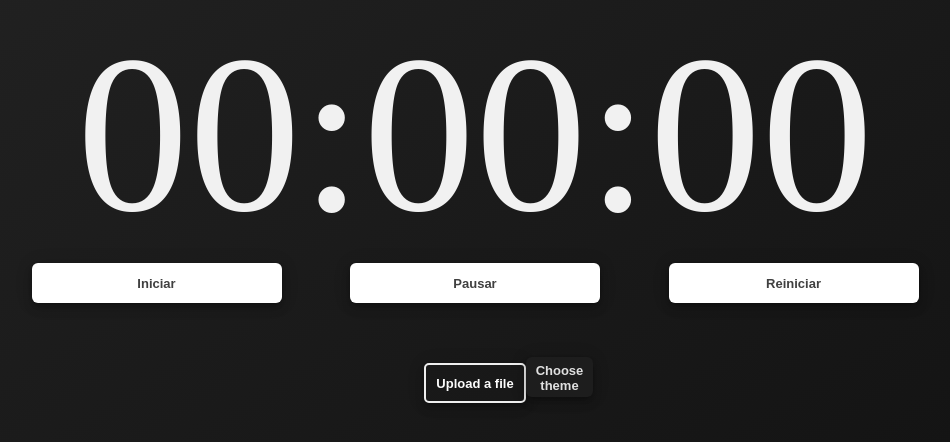
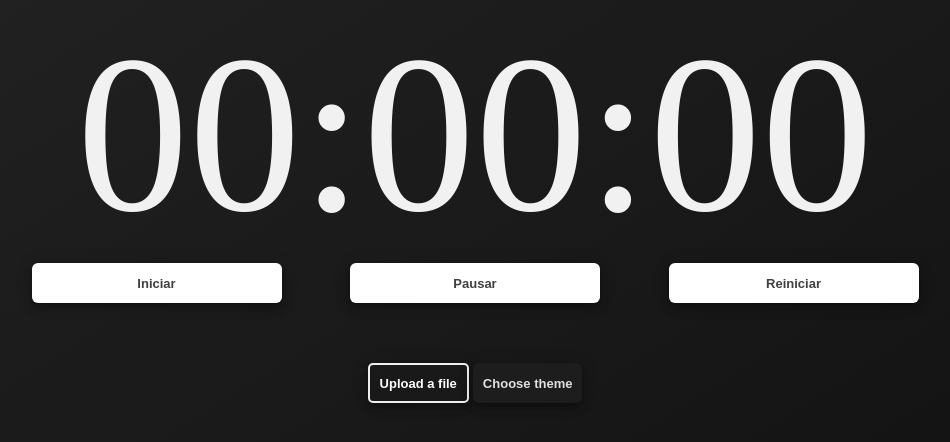
Before and after one commit to WillAngelis/cronometro-js, a plain HTML site: page index.html in a window 1280 px wide. Shown: the part 196-638 px from the top of the page, without its empty margins (165-1115 px from the left). Drawn offline with Linux system fonts and the light colour scheme.

Commit message:
Modificando layout de container--flex

```diff
--- a/css/style.css
+++ b/css/style.css
@@ -20,11 +20,7 @@ main {
 }
 .container--flex{
   display: flex;
-  flex-direction: column;
+  flex-direction: row;
   align-items: center;
-  justify-content: center;
+  justify-content: space-evenly;
 }
-.settings{
-  position: absolute;
-  bottom: 15%;
-}
```
